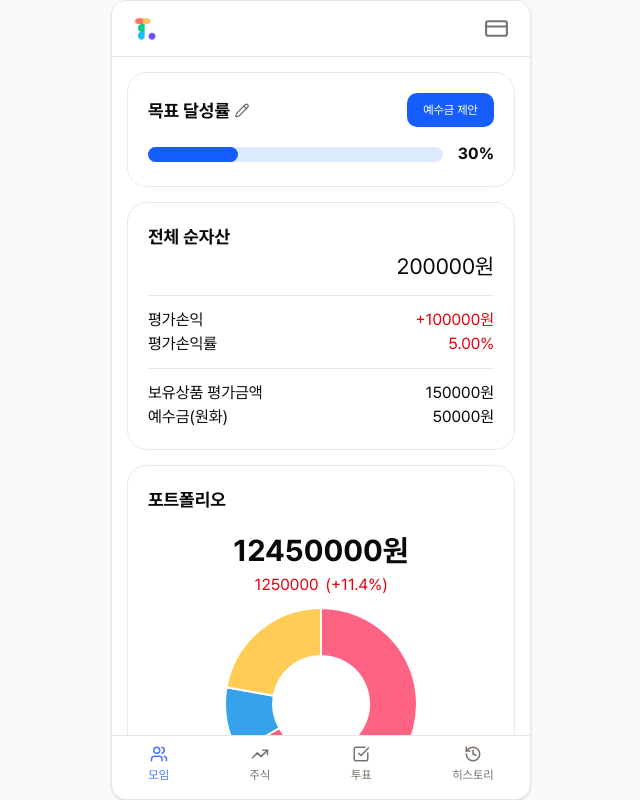
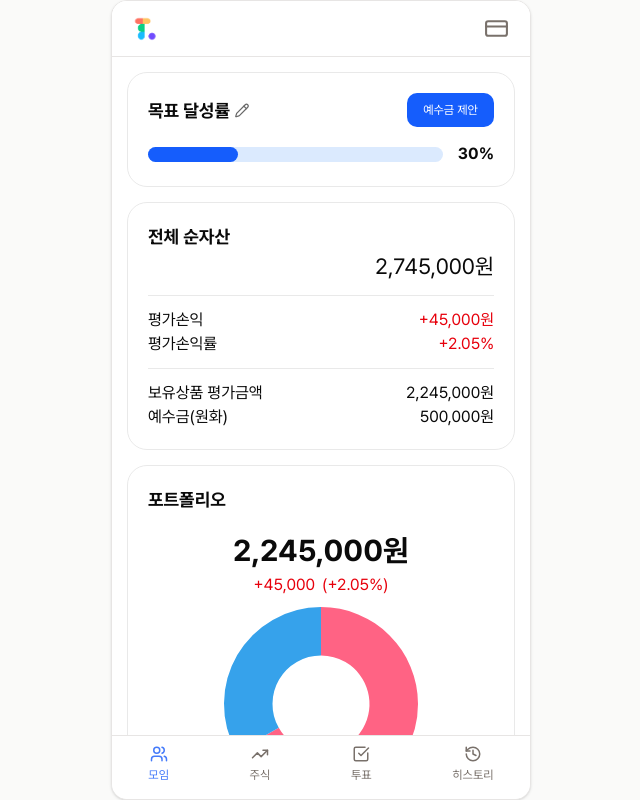
Before and after one commit to ToGather-Final/ToGather-Client, a Next.js app: page /group in a window 1280 px wide. Shown: the whole page, without its empty margins (319-959 px from the left). Built offline with nearby package versions, Linux system fonts and the light colour scheme.

Commit message:
Feat: 포트폴리오 페이지 더미데이터 연결
포트폴리오 페이지 더미데이터 연결

```diff
--- a/src/containers/group/PortfolioContainer.tsx
+++ b/src/containers/group/PortfolioContainer.tsx
@@ -4,20 +4,85 @@ import { Doughnut } from "react-chartjs-2";
 import { Chart as ChartJS, ArcElement, Tooltip, Legend } from "chart.js";
 import { Pencil } from "lucide-react";
 
+// utils/format.ts
+export const currency = new Intl.NumberFormat("ko-KR");
+
+// types
+export type Holding = {
+  symbol: string; // 종목코드
+  name: string; // 종목명
+  qty: number; // 보유 수량(주)
+  avgPrice: number; // 평균단가
+  currentPrice: number; // 현재가
+  evalAmount: number; // 평가금액 = currentPrice * qty
+  purchaseAmount: number; // 매입금액 = avgPrice * qty
+  pnlAmount: number; // 평가손익 = evalAmount - purchaseAmount
+  pnlRate: number; // 평가손익률 (소수, 0.071 = 7.1%)
+  weight: number; // 포트폴리오 비중 (소수)
+};
+
+export type Portfolio = {
+  netAssets: number; // 전체 순자산 = valuation + cash
+  valuation: number; // 보유상품 평가금액(총합)
+  cash: number; // 예수금(현금)
+  totalPnlAmount: number; // 총 평가손익
+  totalPnlRate: number; // 총 평가손익률 (소수)
+  holdings: Holding[];
+};
+
+// dummy data
+export const dummyPortfolio: Portfolio = {
+  netAssets: 2_745_000, // 2,745,000 = 2,245,000(평가) + 500,000(현금)
+  valuation: 2_245_000,
+  cash: 500_000,
+
+  // 총 손익/수익률 (보유상품 기준)
+  totalPnlAmount: 45_000, // 2,245,000 - 2,200,000
+  totalPnlRate: 0.0205, // ≈ +2.05%
+
+  holdings: [
+    {
+      symbol: "005930",
+      name: "삼성전자",
+      qty: 2,
+      avgPrice: 700_000,
+      currentPrice: 750_000,
+      evalAmount: 1_500_000,
+      purchaseAmount: 1_400_000,
+      pnlAmount: 100_000,
+      pnlRate: 0.0714, // +7.14%
+      weight: 1_500_000 / 2_245_000, // ≈ 0.668
+    },
+    {
+      symbol: "035420",
+      name: "NAVER",
+      qty: 1,
+      avgPrice: 800_000,
+      currentPrice: 745_000,
+      evalAmount: 745_000,
+      purchaseAmount: 800_000,
+      pnlAmount: -55_000,
+      pnlRate: -0.0688, // -6.88%
+      weight: 745_000 / 2_245_000, // ≈ 0.332
+    },
+  ],
+};
+
 // 도넛 차트에 필요한 요소 등록
 ChartJS.register(ArcElement, Tooltip, Legend);
 
 const data = {
-  labels: ["Red", "Blue", "Yellow"],
+  labels: dummyPortfolio.holdings.map((h) => h.name),
   datasets: [
     {
-      label: "My First Dataset",
-      data: [300, 50, 100],
+      label: "평가금액",
+      data: dummyPortfolio.holdings.map((h) => h.evalAmount),
       backgroundColor: [
         "rgb(255, 99, 132)",
         "rgb(54, 162, 235)",
         "rgb(255, 205, 86)",
       ],
+      borderWidth: 0,
       hoverOffset: 4,
     },
   ],
@@ -29,7 +94,7 @@ const options = {
   plugins: {
     legend: {
       display: true,
-      position: "bottom", // 👈 아래로
+      position: "bottom",
       align: "center",
       labels: {
         usePointStyle: true, // 동그란 점 스타일
@@ -37,6 +102,18 @@ const options = {
         padding: 16,
         boxWidth: 8,
         boxHeight: 8,
+      },
+    },
+    tooltip: {
+      callbacks: {
+        label: (ctx: any) => {
+          const v = ctx.parsed ?? 0;
+          const holding = dummyPortfolio.holdings[ctx.dataIndex];
+          const weight = holding ? holding.weight : 0;
+          return `평가금액: ${currency.format(v)}원 (${(weight * 100).toFixed(
+            1
+          )}%)`;
+        },
       },
     },
     // title: { display: true, text: "포트폴리오" },
@@ -69,38 +146,72 @@ export default function PortfolioContainer() {
       <div className="border border-[#e9e9e9] m-[15px] p-[20px] rounded-[20px]">
         <h1 className="font-bold text-[18px]">전체 순자산</h1>
         <div className="flex flex-col items-end">
-          <p className="text-[22px]">200000원</p>
+          <p className="text-[22px]">
+            {currency.format(dummyPortfolio.netAssets)}원
+          </p>
         </div>
         <div className="border-t border-[#e9e9e9] my-3"></div>
 
         <div>
           <div className="flex justify-between ">
             <div>평가손익</div>
-            <div className="text-red-600">+100000원</div>
+            <div
+              className={
+                dummyPortfolio.totalPnlAmount >= 0
+                  ? "text-red-600"
+                  : "text-blue-600"
+              }
+            >
+              {dummyPortfolio.totalPnlAmount >= 0 ? "+" : ""}
+              {currency.format(dummyPortfolio.totalPnlAmount)}원
+            </div>
           </div>
           <div className="flex justify-between">
             <div>평가손익률</div>
-            <div className="text-red-600">5.00%</div>
+            <div
+              className={
+                dummyPortfolio.totalPnlRate >= 0
+                  ? "text-red-600"
+                  : "text-blue-600"
+              }
+            >
+              {dummyPortfolio.totalPnlRate >= 0 ? "+" : ""}
+              {(dummyPortfolio.totalPnlRate * 100).toFixed(2)}%
+            </div>
           </div>
           <div className="border-t border-[#e9e9e9] my-3"></div>
 
           <div className="flex justify-between">
             <div>보유상품 평가금액</div>
-            <div>150000원</div>
+            <div>{currency.format(dummyPortfolio.valuation)}원</div>
           </div>
           <div className="flex justify-between">
             <div>예수금(원화)</div>
-            <div>50000원</div>
+            <div>{currency.format(dummyPortfolio.cash)}원</div>
           </div>
         </div>
       </div>
       <div className="border border-[#e9e9e9] m-[15px] p-[20px] rounded-[20px]">
         <h1 className="font-bold text-[18px]">포트폴리오</h1>
         <div className="flex flex-col items-center">
-          <p className="font-bold text-[30px] mt-[15px]">12450000원</p>
-          <div className="flex justify-center gap-[7px] text-red-600">
-            <p>1250000</p>
-            <p>(+11.4%)</p>
+          <p className="font-bold text-[30px] mt-[15px]">
+            {currency.format(dummyPortfolio.valuation)}원
+          </p>
+          <div
+            className={`flex justify-center gap-[7px] ${
+              dummyPortfolio.totalPnlAmount >= 0
+                ? "text-red-600"
+                : "text-blue-600"
+            }`}
+          >
+            <p>
+              {dummyPortfolio.totalPnlAmount >= 0 ? "+" : ""}
+              {currency.format(dummyPortfolio.totalPnlAmount)}
+            </p>
+            <p>
+              ({dummyPortfolio.totalPnlAmount >= 0 ? "+" : ""}
+              {(dummyPortfolio.totalPnlRate * 100).toFixed(2)}%)
+            </p>
           </div>
           <div className="h-60 mt-[10px]">
             <Doughnut data={data} options={options} />
@@ -109,20 +220,38 @@ export default function PortfolioContainer() {
         <div>
           <div className="flex justify-between mb-[7px]">
             <h2 className="font-bold">보유 종목</h2>
-            <div className="text-[#686868]">총 2건</div>
+            <div className="text-[#686868]">
+              총 {dummyPortfolio.holdings.length}건
             </div>
-          <div className="border border-[#e9e9e9] p-[15px] rounded-[20px]">
+          </div>
+          {dummyPortfolio.holdings.map((holding, index) => (
+            <div
+              key={holding.symbol}
+              className="border border-[#e9e9e9] p-[15px] rounded-[20px] mb-3"
+            >
               <div className="flex justify-between">
                 <div className="flex flex-col">
                   <div className="flex gap-[7px] items-center">
-                  <div className="font-bold text-[16px]">삼성전자</div>
-                  <div className="text-[12px]">(25%)</div>
+                    <div className="font-bold text-[16px]">{holding.name}</div>
+                    <div className="text-[12px]">
+                      ({(holding.weight * 100).toFixed(1)}%)
                     </div>
-                <div className="text-[12px]">2주</div>
                   </div>
-              <div className="flex flex-col items-end  text-red-600">
-                <div className="font-bold">+100000원</div>
-                <div>+5.00%</div>
+                  <div className="text-[12px]">{holding.qty}주</div>
+                </div>
+                <div
+                  className={`flex flex-col items-end ${
+                    holding.pnlAmount >= 0 ? "text-red-600" : "text-blue-600"
+                  }`}
+                >
+                  <div className="font-bold">
+                    {holding.pnlAmount >= 0 ? "+" : ""}
+                    {currency.format(holding.pnlAmount)}원
+                  </div>
+                  <div>
+                    {holding.pnlAmount >= 0 ? "+" : ""}
+                    {(holding.pnlRate * 100).toFixed(2)}%
+                  </div>
                 </div>
               </div>
               <div className="border-t border-[#e9e9e9] my-3"></div>
@@ -130,26 +259,35 @@ export default function PortfolioContainer() {
                 <div className="flex flex-col gap-[20px]">
                   <div>
                     <div className="text-[#686868]">평가금액</div>
-                  <div className="font-bold">150000원</div>
+                    <div className="font-bold">
+                      {currency.format(holding.evalAmount)}원
+                    </div>
                   </div>
                   <div>
                     <div className="text-[#686868]">현재가</div>
-                  <div className="font-bold">50000원</div>
+                    <div className="font-bold">
+                      {currency.format(holding.currentPrice)}원
+                    </div>
                   </div>
                 </div>
                 <div className="flex flex-col gap-[20px]">
                   <div>
                     <div className="text-[#686868]">매입금액</div>
-                  <div className="font-bold">50000원</div>
+                    <div className="font-bold">
+                      {currency.format(holding.purchaseAmount)}원
+                    </div>
                   </div>
                   <div>
                     <div className="text-[#686868]">평균단가</div>
-                  <div className="font-bold">50000원</div>
+                    <div className="font-bold">
+                      {currency.format(holding.avgPrice)}원
                     </div>
                   </div>
                 </div>
               </div>
             </div>
+          ))}
+        </div>
       </div>
     </>
   );
```
Lines whose indentation alone changed are shown as unchanged.
